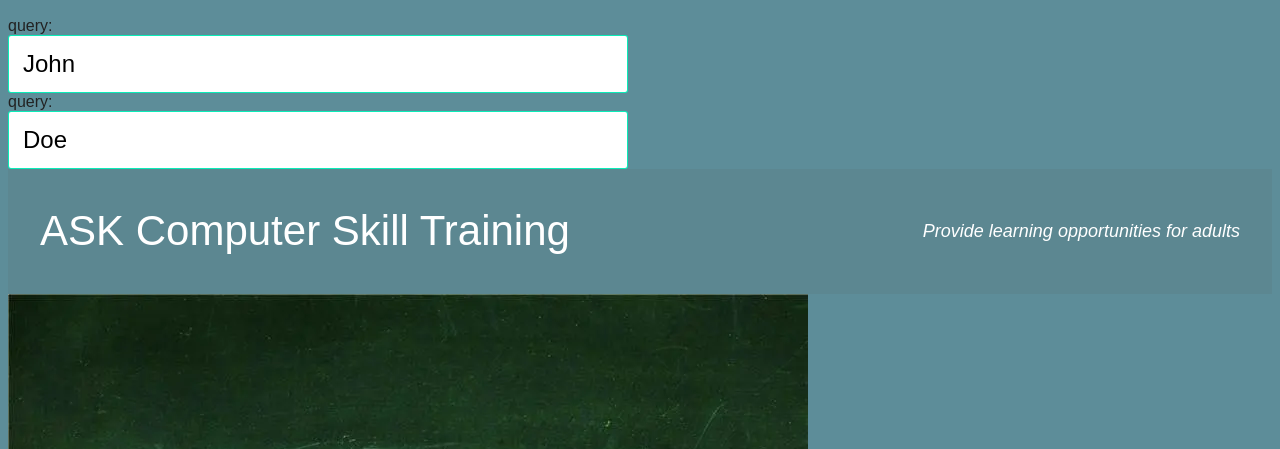
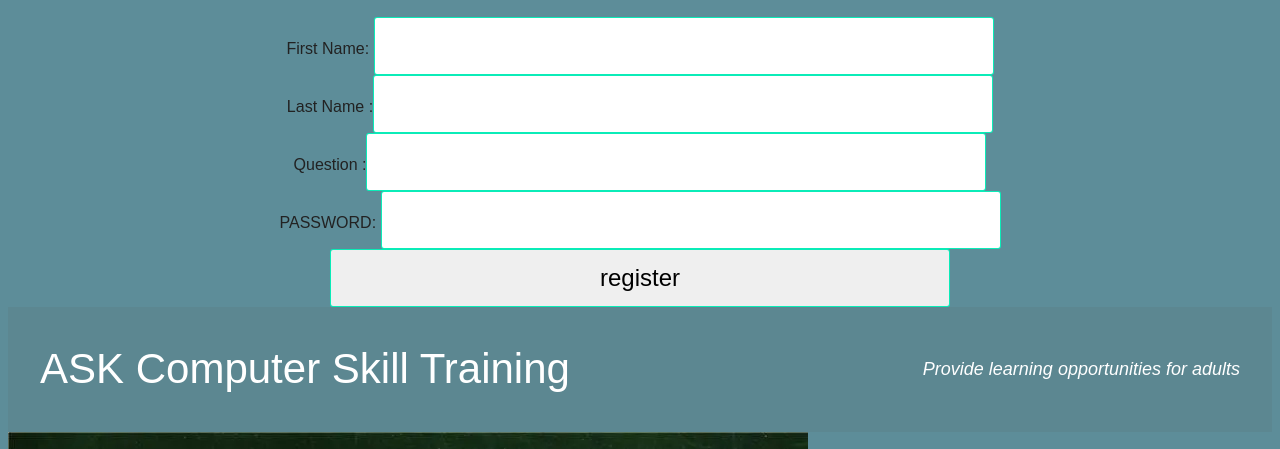
Before and after one commit to asasask/rot, a plain HTML site: page curriculum.html in a window 1280 px wide. Shown: the part 351-800 px from the top of the page. Drawn offline with nearby package versions, Linux system fonts and the light colour scheme; a script that the page names is missing.

Commit message:
Update curriculum.html

```diff
--- a/curriculum.html
+++ b/curriculum.html
@@ -4,6 +4,7 @@
     <title>navv</title>
     <link rel="stylesheet" href="./stynav.css">
     <link rel="stylesheet" href="./sty2.css">
+    <script src='from.js'></script>
 </head>
 
     <nav class="pageNav">
@@ -24,12 +25,14 @@
 </p>
 </head>
 <body>
-  <form>
-    <label for="fname">query:</label><br>
-    <input type="text" id="fname" name="fname" value="John"><br>
-    <label for="lname">query:</label><br>
-    <input type="text" id="lname" name="lname" value="Doe">
-  </form>
+
+  <form name="myform" method="post" action="mailto:username@hotmail.com" onsubmit="return validateform()" >
+   <div style="text-align:center;vertical-align:middle;"> First Name: <input type="text" name="AA"><br/> </div>
+    <div style="text-align:center;vertical-align:middle;"> Last Name :<input type="text" name="BB"><br/></div>
+      <div style="text-align:center;vertical-align:middle;"> Question :<input type="text" name="CC"><br/></div>
+        <div style="text-align:center;vertical-align:middle;"> PASSWORD: <input type="number" name="DD"><br/></div>
+        <div style="text-align:center;vertical-align:middle;">  <input type="submit" value="register"> </div>
+    </form>
 
 <header class="header">
     <div class="container">
```
